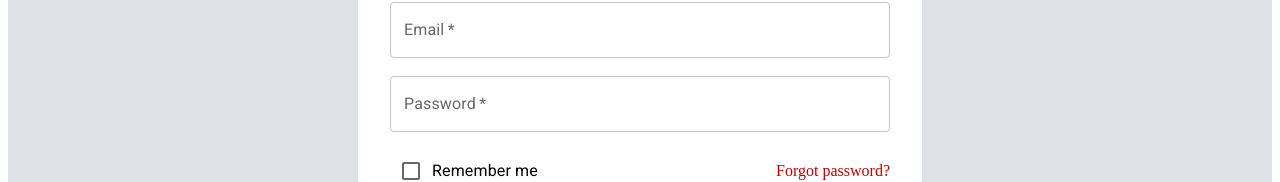
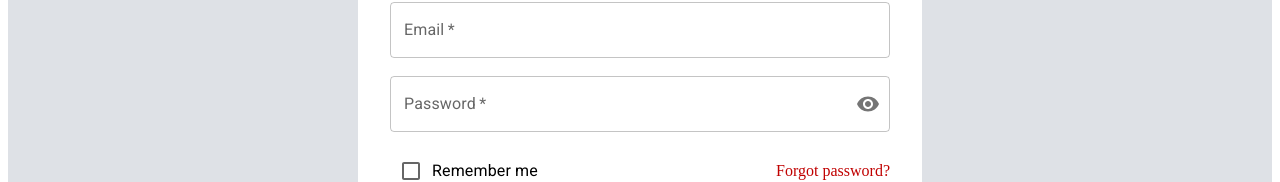
Before and after one commit to Equity-Afya/client-frontend, a React (Vite) app: page /login in a window 1280 px wide. Shown: the part 336-518 px from the top of the page. Built offline with nearby package versions, Linux system fonts and the light colour scheme.

Commit message:
added loading spinner and show password eye icon

```diff
--- a/src/components/Login/LoginForm.jsx
+++ b/src/components/Login/LoginForm.jsx
@@ -3,19 +3,26 @@ import Box from '@mui/material/Box';
 import TextField from '@mui/material/TextField';
 import Button from '@mui/material/Button';
 import Typography from '@mui/material/Typography';
+import IconButton from '@mui/material/IconButton';
+import Visibility from '@mui/icons-material/Visibility';
+import VisibilityOff from '@mui/icons-material/VisibilityOff';
 import axios from 'axios';
 import Checkbox from '@mui/material/Checkbox';
 import { Link, useNavigate } from 'react-router-dom';
+import CircularProgress from '@mui/material/CircularProgress';
 
 function Login() {
   const [email, setEmail] = useState('');
   const [password, setPassword] = useState('');
   const [rememberMe, setRememberMe] = useState(false);
   const [errorMessage, setErrorMessage] = useState('');
+  const [loading, setLoading] = useState(false);
+  const [showPassword, setShowPassword] = useState(false); // State variable to toggle password visibility
   const navigate = useNavigate();
 
   const handleSubmit = async (e) => {
     e.preventDefault();
+    setLoading(true);
 
     try {
       const response = await axios.post('https://8ed2-102-210-244-74.ngrok-free.app/api/patient/login', {
@@ -23,9 +30,8 @@ function Login() {
         password
       });
 
-      alert(response.data.message); // Display login status message
+      alert(response.data.message);
 
-      // Redirect to Home page on successful login
       if (response.status === 200) {
         navigate('/dashboard');
       }
@@ -36,7 +42,13 @@ function Login() {
         setErrorMessage('Login failed. Please check your credentials.');
       }
       console.error('Login Error:', error);
+    } finally {
+      setLoading(false);
     }
+  };
+
+  const handleTogglePasswordVisibility = () => {
+    setShowPassword(!showPassword);
   };
 
   return (
@@ -69,20 +81,27 @@ function Login() {
               label="Email"
               variant="outlined"
               placeholder='Enter your email'
-              required // Marked as required
+              required
               fullWidth
             /><br /><br />
           </div>
           <div>
             <TextField
-              type='password'
+              type={showPassword ? 'text' : 'password'} // Toggle password visibility based on showPassword state
               value={password}
               onChange={(e) => setPassword(e.target.value)}
               label="Password"
               variant="outlined"
               placeholder='Enter your password'
-              required // Marked as required
+              required
               fullWidth
+              InputProps={{
+                endAdornment: (
+                  <IconButton onClick={handleTogglePasswordVisibility} edge="end">
+                    {showPassword ? <VisibilityOff /> : <Visibility />}
+                  </IconButton>
+                ),
+              }}
             /><br /><br />
           </div>
           <div style={{ display: 'flex', alignItems: 'center' }}>
@@ -95,7 +114,9 @@ function Login() {
             <Link to='/forgot-password' style={{ textDecoration: 'none', marginLeft: 'auto', color: '#c00100' }}>Forgot password?</Link>
           </div>
           <br />
-          <Button type='submit' variant="contained" sx={{ backgroundColor: '#c00100', width: '300px' }}>Login</Button>
+          <Button type='submit' variant="contained" sx={{ backgroundColor: '#c00100', width: '300px' }}>
+            {loading ? <CircularProgress size={24} /> : 'Login'}
+          </Button>
           {errorMessage && <div className="error-message">{errorMessage}</div>}
         </form><br />
         <div>
```
